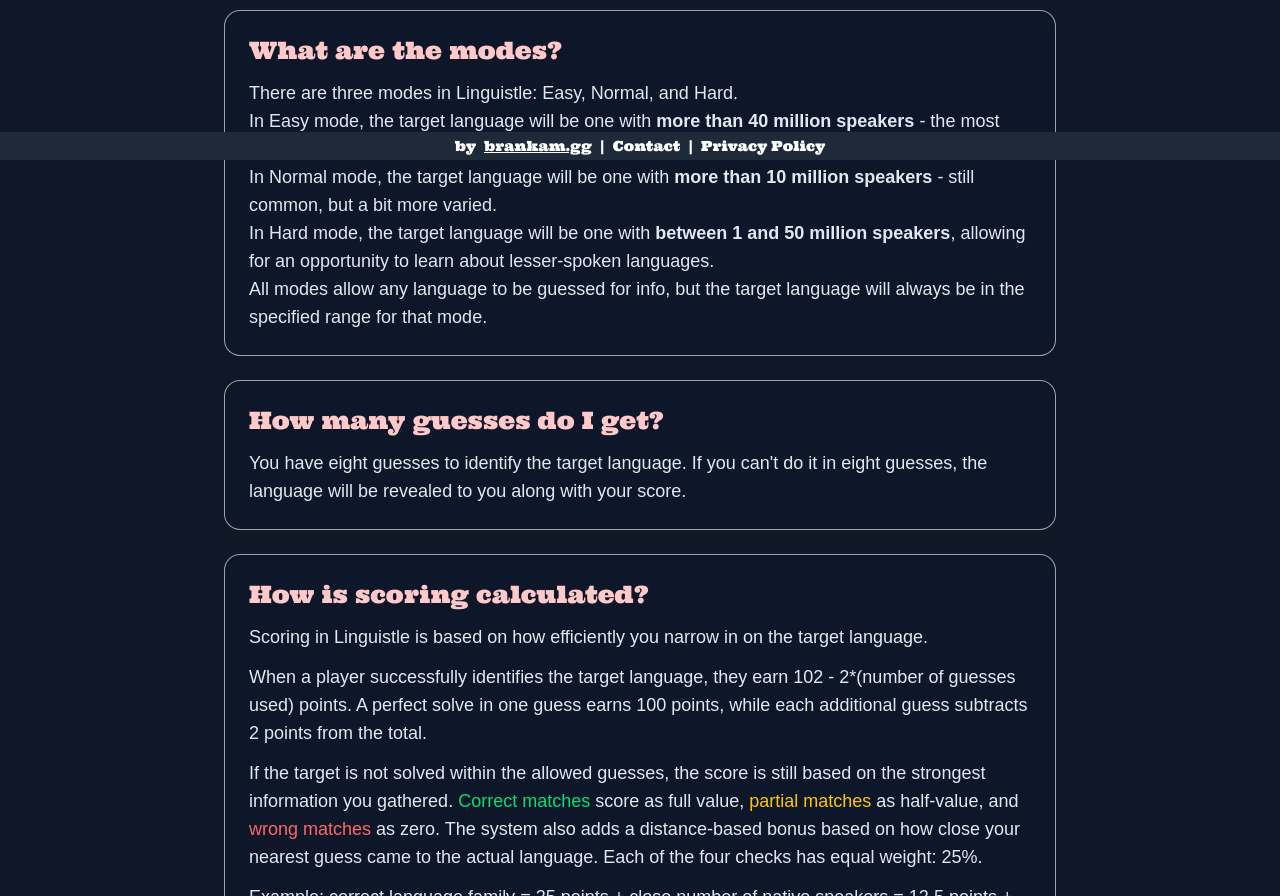
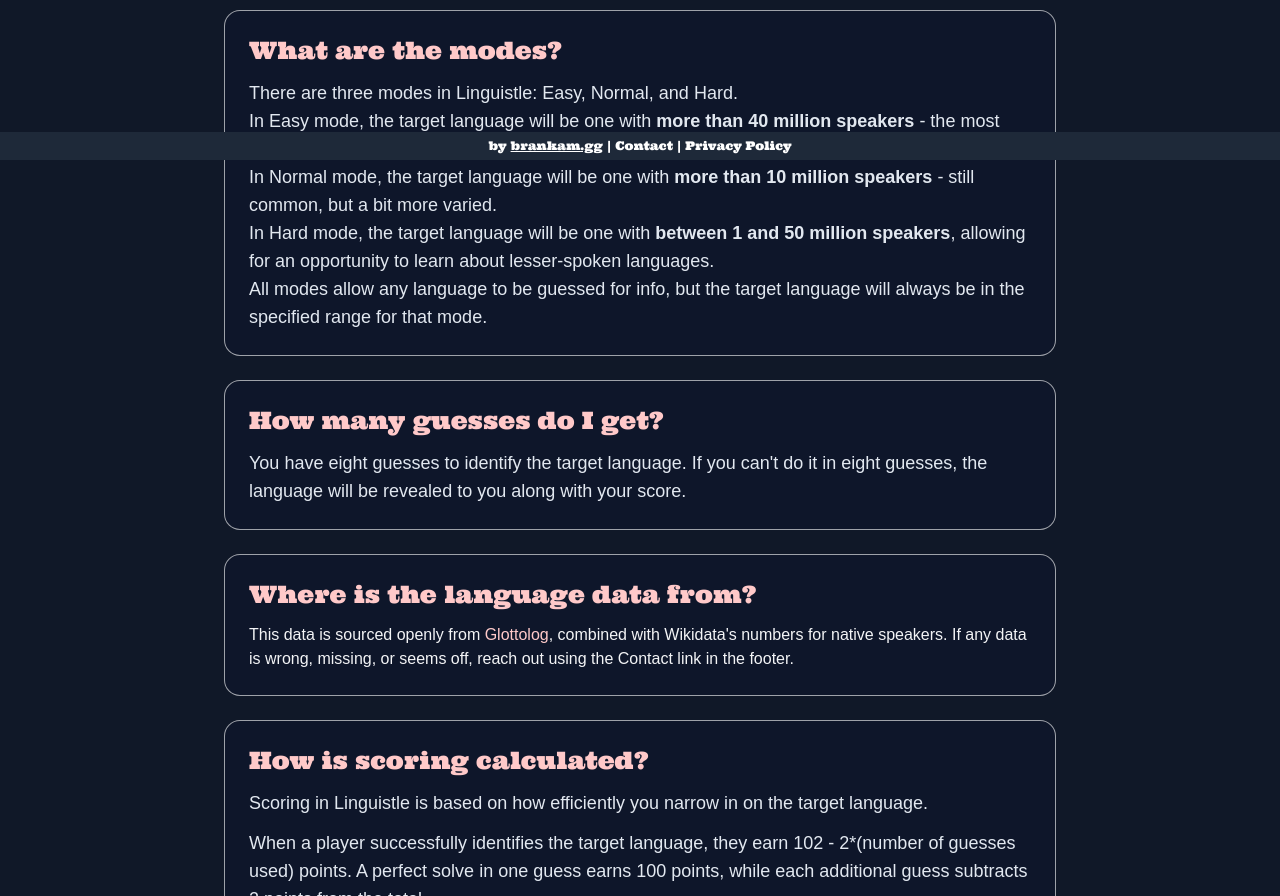
Before and after one commit to branmkam/linguistle, a React (Vite) app: page /about in a window 1280 px wide. Shown: the part 640-1536 px from the top of the page. Built offline with nearby package versions, Linux system fonts and the light colour scheme; no server answers; a web font is replaced by a local one.

Commit message:
fix: margins

```diff
--- a/src/App.css
+++ b/src/App.css
@@ -20,3 +20,7 @@
     transform: perspective(400px) rotateX(0deg);
   }
 }
+
+.nl-wrap {
+  display: none !important;
+}
--- a/src/App.tsx
+++ b/src/App.tsx
@@ -138,7 +138,7 @@
 
           {/* main content */}
 
-          <div className="pt-16 pb-8">
+          <div className="pt-16 pb-12">
             <Routes>
               <Route path="/" element={<Homepage user={user} />} />
               <Route
@@ -225,7 +225,7 @@
             </Routes>
           </div>
           {/* footer */}
-          <div className="font-ultra fixed bottom-0 left-0 w-full z-50 text-sm h-7 flex justify-center px-4 gap-2 items-center text-white bg-gray-800">
+          <div className="font-ultra fixed bottom-0 left-0 w-full z-50 text-xs h-7 flex justify-center px-4 gap-1 items-center text-white bg-gray-800">
             by{" "}
             <a
               rel="noreferrer"
--- a/src/pages/About.tsx
+++ b/src/pages/About.tsx
@@ -34,16 +34,18 @@
           </p>
           <p className="text-lg leading-7 text-slate-200">
             In Easy mode, the target language will be one with{" "}
-            <b>more than 40 million speakers</b> - the most familiar and widely spoken languages.
+            <b>more than 40 million speakers</b> - the most familiar and widely
+            spoken languages.
           </p>
           <p className="text-lg leading-7 text-slate-200">
             In Normal mode, the target language will be one with{" "}
-            <b>more than 10 million speakers</b> - still common, but a bit more varied.
+            <b>more than 10 million speakers</b> - still common, but a bit more
+            varied.
           </p>
           <p className="text-lg leading-7 text-slate-200">
             In Hard mode, the target language will be one with{" "}
-            <b>between 1 and 50 million speakers</b>, allowing for an opportunity to learn about lesser-spoken
-            languages.
+            <b>between 1 and 50 million speakers</b>, allowing for an
+            opportunity to learn about lesser-spoken languages.
           </p>
           <p className="text-lg leading-7 text-slate-200">
             All modes allow any language to be guessed for info, but the target
@@ -54,8 +56,25 @@
         <Card title="How many guesses do I get?">
           <p className="text-lg leading-7 text-slate-200">
             You have eight guesses to identify the target language. If you can't
-            do it in eight guesses, the language will be revealed to you along with your score.
+            do it in eight guesses, the language will be revealed to you along
+            with your score.
           </p>
+        </Card>
+
+        <Card title="Where is the language data from?">
+          This data is sourced openly from{" "}
+          <a
+            className="text-red-200
+            hover:underline"
+            href="
+            https://github.com/glottolog/glottolog-cldf"
+            rel="noreferrer"
+            target="_blank"
+          >
+            Glottolog
+          </a>
+          , combined with Wikidata's numbers for native speakers. If
+          any data is wrong, missing, or seems off, reach out using the Contact link in the footer.
         </Card>
 
         <Card title="How is scoring calculated?">
@@ -71,10 +90,14 @@
           </p>
           <p className="mt-3 text-lg leading-7 text-slate-200">
             If the target is not solved within the allowed guesses, the score is
-            still based on the strongest information you gathered. <span className="text-green-400">Correct
-            matches</span> score as full value, <span className="text-yellow-400">partial matches</span> as half-value, and
-            {" "}<span className="text-red-400">wrong matches</span> as zero. The system also adds a distance-based bonus
-            based on how close your nearest guess came to the actual language. Each of the four checks has equal weight: 25%.
+            still based on the strongest information you gathered.{" "}
+            <span className="text-green-400">Correct matches</span> score as
+            full value, <span className="text-yellow-400">partial matches</span>{" "}
+            as half-value, and{" "}
+            <span className="text-red-400">wrong matches</span> as zero. The
+            system also adds a distance-based bonus based on how close your
+            nearest guess came to the actual language. Each of the four checks
+            has equal weight: 25%.
           </p>
           <p className="mt-3 text-lg leading-7 text-slate-200">
             Example: correct language family = 25 points + close number of
```
